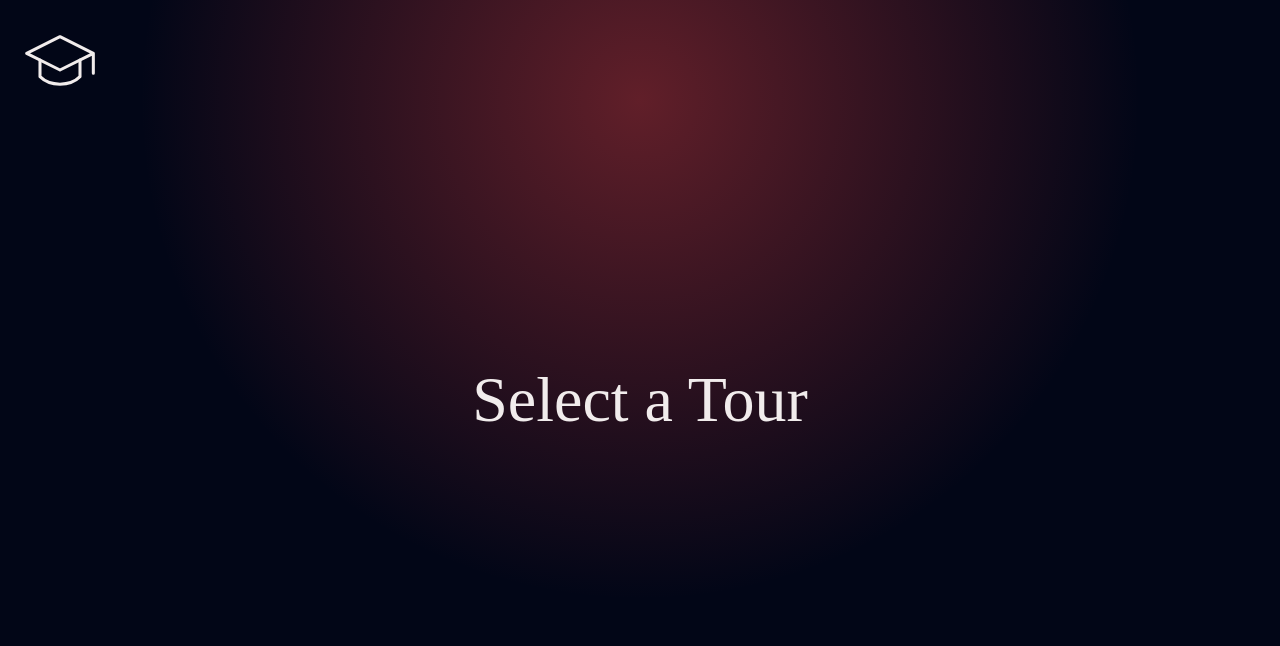
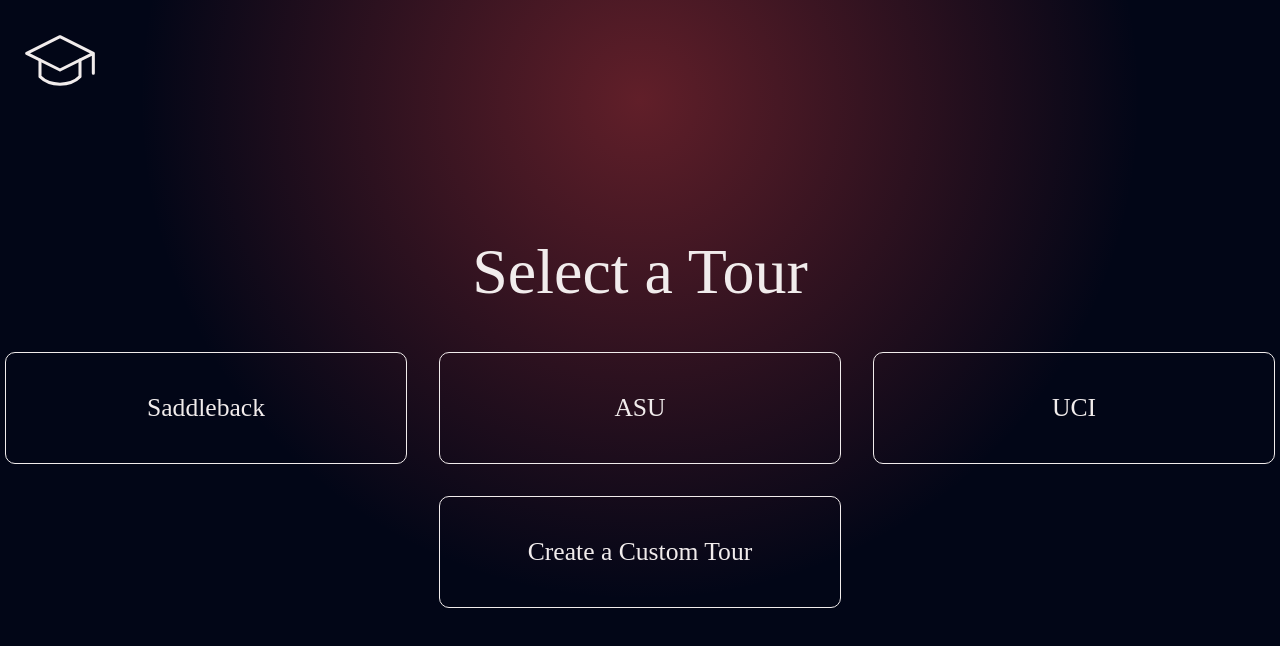
Before and after one commit to blakeallard/CS1D---Project-1-College-Tour, a React (Vite) app in the folder frontend/: page /tour in a window 1280 px wide. Shown: the top 646 px of the page. Built offline with nearby package versions, Linux system fonts and the light colour scheme; a web font is replaced by a local one.

Commit message:
Create navigation for Tours page

```diff
--- a/frontend/src/components/NavBar/NavButtons.css
+++ b/frontend/src/components/NavBar/NavButtons.css
@@ -1,4 +1,4 @@
-nav {
+nav.nav_buttons-container {
     display: flex;
     flex-direction: column;
     align-items: center;
--- a/frontend/src/pages/Tours/Tours.css
+++ b/frontend/src/pages/Tours/Tours.css
@@ -0,0 +1,7 @@
+nav.tours-nav_buttons-container {
+    display: flex;
+    flex-wrap: wrap;
+    justify-content: center;
+    text-align: center;
+    gap: 2rem;
+}
--- a/frontend/src/pages/Tours/Tours.jsx
+++ b/frontend/src/pages/Tours/Tours.jsx
@@ -1,3 +1,4 @@
+import { NavLink } from "react-router";
 import HomeButton from "../../components/HomeButton/HomeButton";
 import "./Tours.css";
 
@@ -9,9 +10,12 @@
                 <h1 className="tours-header">Select a Tour</h1>
             </header>
             <main>
-                <div className="menu_selection">
-
-                </div>
+                <nav className="tours-nav_buttons-container">
+                    <NavLink className="nav-button" to={"/saddleback-start"}>Saddleback</NavLink>
+                    <NavLink className="nav-button" to={"/asu-start"}>ASU</NavLink>
+                    <NavLink className="nav-button" to={"/uci-start"}>UCI</NavLink>
+                    <NavLink className="nav-button" to={"/custom-tour"}>Create a Custom Tour</NavLink>
+                </nav>
             </main>
         </>
     );
```
